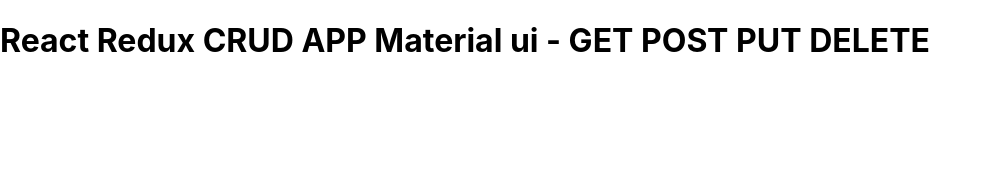
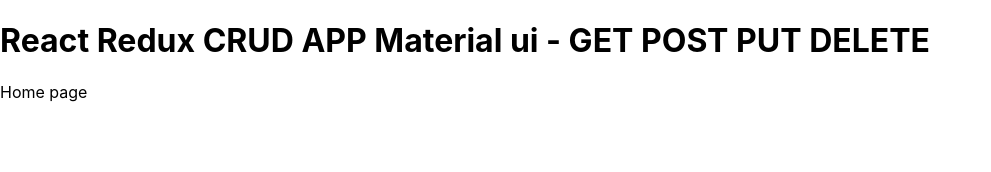
Before and after one commit to hassanamiri369/React-Redux-CRUD-App-material-ui-GET-POST-PUT-DELETE, a React (Create React App) app: page / in a window 1280 px wide. Shown: the top 172 px of the page, without its empty margins (0-991 px from the left). Built offline with nearby package versions, Linux system fonts and the light colour scheme.

Commit message:
added Home route

```diff
--- a/src/App.js
+++ b/src/App.js
@@ -1,9 +1,22 @@
 import React from 'react'
+import {Routes , Route , Link} from "react-router-dom"
+
+
+// page
+import Home from './components/Home';
+
 
 const App = () => {
   return (
     <div>
         <h1>React Redux CRUD APP Material ui - GET POST PUT DELETE</h1>
+
+
+      <div className="Routes-content">
+        <Routes>
+            <Route path='/' element={<Home/>}/>
+        </Routes>
+      </div>
     </div>
   )
 }
```
